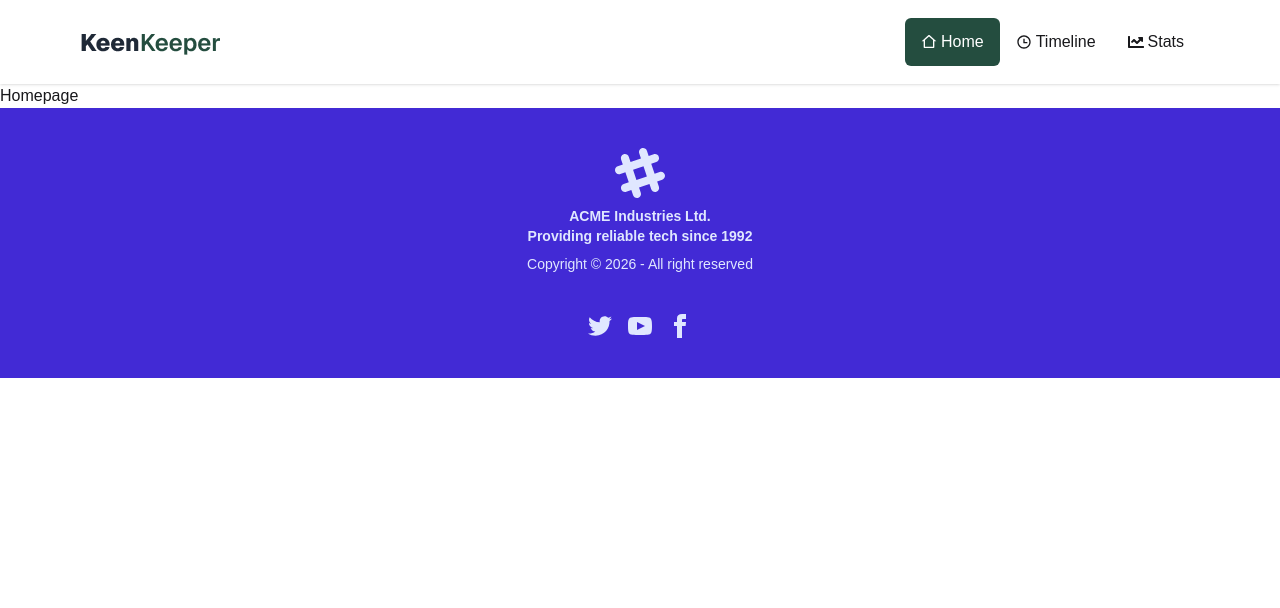
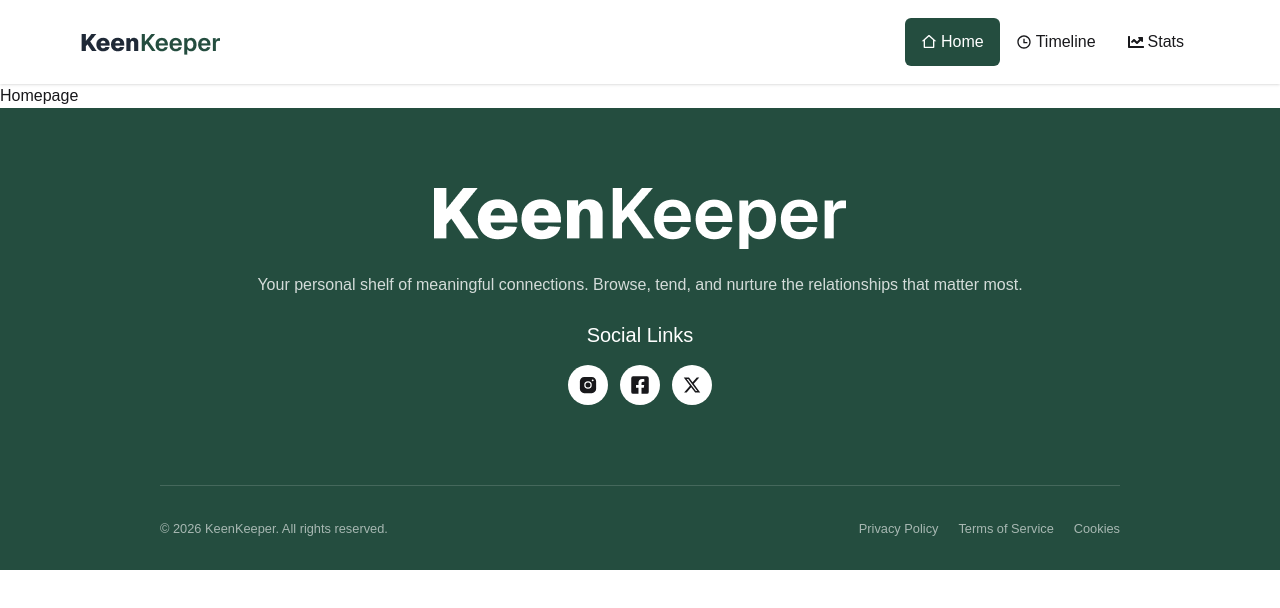
Before and after one commit to sufianWG/keen-keeper, a React (Vite) app: page / in a window 1280 px wide. Shown: the top 608 px of the page. Built offline with nearby package versions, Linux system fonts and the light colour scheme.

Commit message:
designed the footer

```diff
--- a/src/components/shared/Footer/Footer.jsx
+++ b/src/components/shared/Footer/Footer.jsx
@@ -1,62 +1,37 @@
+import { PiInstagramLogoFill } from "react-icons/pi";
+import logoLight from "../../../assets/logo-xl.png"
+import { FaFacebookSquare } from "react-icons/fa";
+import { RiTwitterXFill } from "react-icons/ri";
+import { Link } from "react-router";
 const Footer = () => {
     return (
-        <footer className="footer footer-horizontal footer-center bg-primary text-primary-content p-10">
-            <aside>
-                <svg
-                    width="50"
-                    height="50"
-                    viewBox="0 0 24 24"
-                    xmlns="http://www.w3.org/2000/svg"
-                    fillRule="evenodd"
-                    clipRule="evenodd"
-                    className="inline-block fill-current">
-                    <path
-                        d="M22.672 15.226l-2.432.811.841 2.515c.33 1.019-.209 2.127-1.23 2.456-1.15.325-2.148-.321-2.463-1.226l-.84-2.518-5.013 1.677.84 2.517c.391 1.203-.434 2.542-1.831 2.542-.88 0-1.601-.564-1.86-1.314l-.842-2.516-2.431.809c-1.135.328-2.145-.317-2.463-1.229-.329-1.018.211-2.127 1.231-2.456l2.432-.809-1.621-4.823-2.432.808c-1.355.384-2.558-.59-2.558-1.839 0-.817.509-1.582 1.327-1.846l2.433-.809-.842-2.515c-.33-1.02.211-2.129 1.232-2.458 1.02-.329 2.13.209 2.461 1.229l.842 2.515 5.011-1.677-.839-2.517c-.403-1.238.484-2.553 1.843-2.553.819 0 1.585.509 1.85 1.326l.841 2.517 2.431-.81c1.02-.33 2.131.211 2.461 1.229.332 1.018-.21 2.126-1.23 2.456l-2.433.809 1.622 4.823 2.433-.809c1.242-.401 2.557.484 2.557 1.838 0 .819-.51 1.583-1.328 1.847m-8.992-6.428l-5.01 1.675 1.619 4.828 5.011-1.674-1.62-4.829z"></path>
-                </svg>
-                <p className="font-bold">
-                    ACME Industries Ltd.
-                    <br />
-                    Providing reliable tech since 1992
-                </p>
-                <p>Copyright © {new Date().getFullYear()} - All right reserved</p>
-            </aside>
-            <nav>
-                <div className="grid grid-flow-col gap-4">
-                    <a>
-                        <svg
-                            xmlns="http://www.w3.org/2000/svg"
-                            width="24"
-                            height="24"
-                            viewBox="0 0 24 24"
-                            className="fill-current">
-                            <path
-                                d="M24 4.557c-.883.392-1.832.656-2.828.775 1.017-.609 1.798-1.574 2.165-2.724-.951.564-2.005.974-3.127 1.195-.897-.957-2.178-1.555-3.594-1.555-3.179 0-5.515 2.966-4.797 6.045-4.091-.205-7.719-2.165-10.148-5.144-1.29 2.213-.669 5.108 1.523 6.574-.806-.026-1.566-.247-2.229-.616-.054 2.281 1.581 4.415 3.949 4.89-.693.188-1.452.232-2.224.084.626 1.956 2.444 3.379 4.6 3.419-2.07 1.623-4.678 2.348-7.29 2.04 2.179 1.397 4.768 2.212 7.548 2.212 9.142 0 14.307-7.721 13.995-14.646.962-.695 1.797-1.562 2.457-2.549z"></path>
-                        </svg>
-                    </a>
-                    <a>
-                        <svg
-                            xmlns="http://www.w3.org/2000/svg"
-                            width="24"
-                            height="24"
-                            viewBox="0 0 24 24"
-                            className="fill-current">
-                            <path
-                                d="M19.615 3.184c-3.604-.246-11.631-.245-15.23 0-3.897.266-4.356 2.62-4.385 8.816.029 6.185.484 8.549 4.385 8.816 3.6.245 11.626.246 15.23 0 3.897-.266 4.356-2.62 4.385-8.816-.029-6.185-.484-8.549-4.385-8.816zm-10.615 12.816v-8l8 3.993-8 4.007z"></path>
-                        </svg>
-                    </a>
-                    <a>
-                        <svg
-                            xmlns="http://www.w3.org/2000/svg"
-                            width="24"
-                            height="24"
-                            viewBox="0 0 24 24"
-                            className="fill-current">
-                            <path
-                                d="M9 8h-3v4h3v12h5v-12h3.642l.358-4h-4v-1.667c0-.955.192-1.333 1.115-1.333h2.885v-5h-3.808c-3.596 0-5.192 1.583-5.192 4.615v3.385z"></path>
-                        </svg>
-                    </a>
+        <footer className="bg-[#244D3F] text-center">
+            <div className="w-9/12 mx-auto">
+                <div className="topPart mx-auto py-20">
+                    <div className="logoPart flex flex-col justify-center">
+                        <Link to={"/"} className="w-fit mx-auto"><img src={logoLight} alt="Logo Footer" /></Link>
+                        <p className="text-base py-6 text-white/80">Your personal shelf of meaningful connections. Browse, tend, and nurture the relationships that matter most.</p>
+                    </div>
+                    <div className="socialLinksPart w-fit mx-auto">
+                        <h2 className="font-medium text-xl text-white pb-4">Social Links</h2>
+                        <div className="links flex gap-3 items-center">
+                            <a href="#" className="w-[40px] h-[40px] rounded-full bg-white p-2.5 flex items-center text-xl"><PiInstagramLogoFill /></a>
+                            <a href="#" className="w-[40px] h-[40px] rounded-full bg-white p-2.5 flex items-center text-xl"><FaFacebookSquare /></a>
+                            <a href="#" className="w-[40px] h-[40px] rounded-full bg-white p-2.5 flex items-center text-xl"><RiTwitterXFill /></a>
+                        </div>
+                    </div>
                 </div>
-            </nav>
+                <div className="bottomPart border-t border-white/15 text-white/60 md:flex md:justify-between py-7.5">
+                    <div className="copyRightPart">
+                        <small>© 2026 KeenKeeper. All rights reserved.</small>
+                    </div>
+                    <div className="linksPart flex flex-col md:flex-row justify-center md:gap-5">
+                        <Link to={"/"}> <small>Privacy Policy</small> </Link>
+                        <Link to={"/"}> <small>Terms of Service</small> </Link>
+                        <Link to={"/"}> <small>Cookies</small> </Link>
+                    </div>
+                </div>
+            </div>
         </footer>
     );
 };
```
